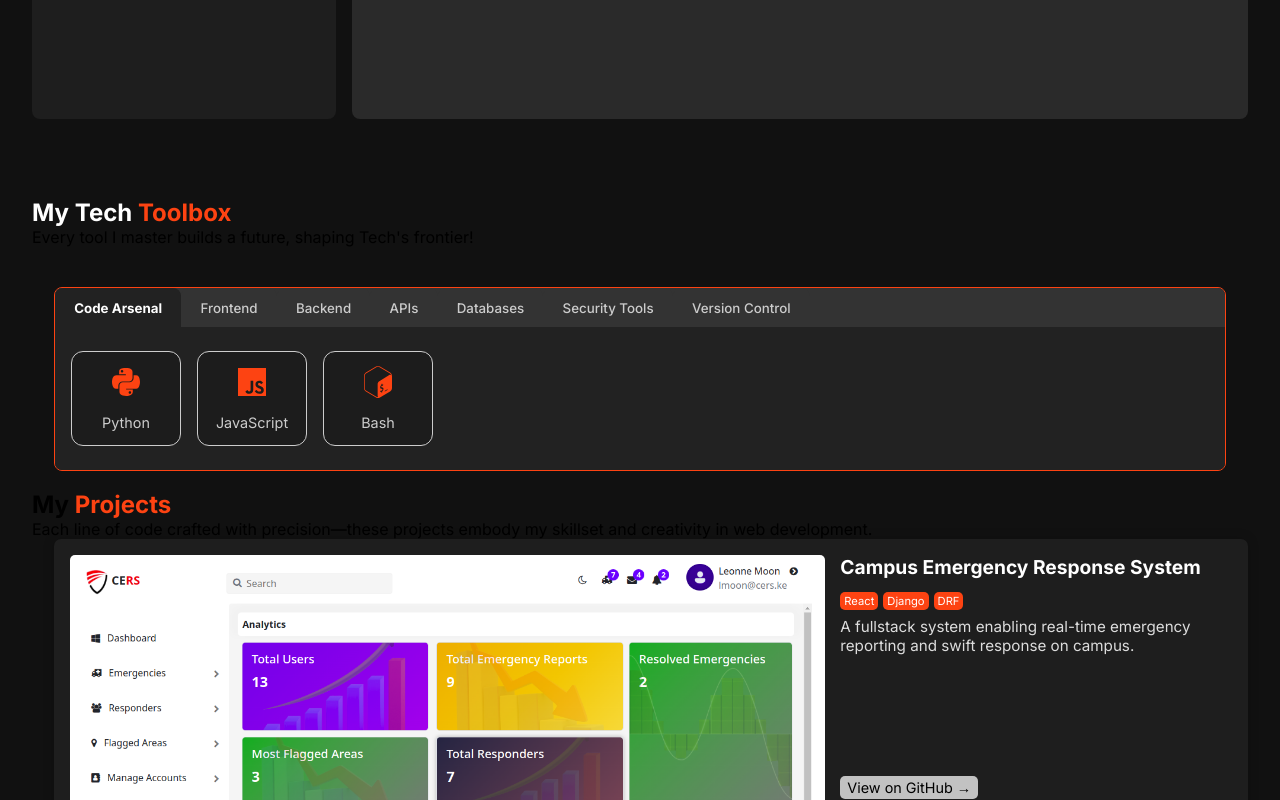
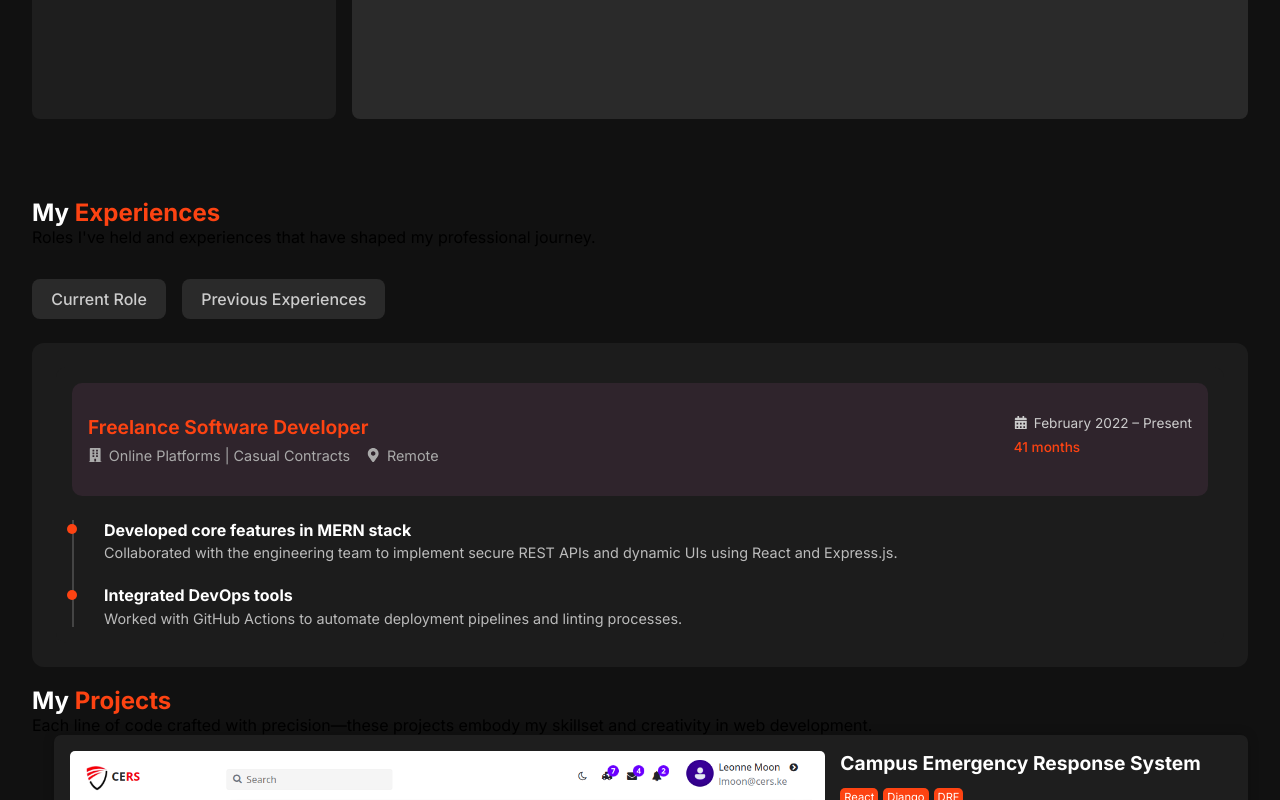
Before and after one commit to LeonardOgendo/my-developer-portfolio-v2, a React (Vite) app: page / in a window 1280 px wide. Shown: the part 2000-2800 px from the top of the page. Built offline with nearby package versions, Linux system fonts and the light colour scheme.

Commit message:
Add Experiences section

```diff
--- a/src/App.jsx
+++ b/src/App.jsx
@@ -3,11 +3,12 @@ import './styles/styles.css';
 import Navigation from "./components/Navigation";
 import AboutMe from "./components/AboutMe";
 import TechnicalSkills from './components/technical-skills/Technical Skills';
-import TechStack from "./components/TechStack";
+import Experiences from './components/experiences/Experiences';
 import MyProjects from "./components/MyProjects";
 import MyCertificates from "./components/MyCertificates";
 import Contact from "./components/Contact";
 import Footer from "./components/Footer";
+
 
 function App(){
     return(
@@ -16,7 +17,7 @@ function App(){
             <div className="grey-body">
                 <AboutMe />
                 <TechnicalSkills />
-                <TechStack />
+                <Experiences />
                 <MyProjects />
                 <MyCertificates />
                 <Contact />
--- a/src/components/TechStack.jsx
+++ /dev/null
@@ -1,94 +0,0 @@
-import { useState } from 'react';
-import {
-  FaHtml5, FaCss3Alt, FaJs, FaReact, FaNodeJs, FaPython,
-  FaCodeBranch, FaBug, FaLock, FaLinux, FaNetworkWired, FaGitAlt, FaGithub, FaBootstrap, FaSkullCrossbones
-} from 'react-icons/fa';
-import {
-  SiMongodb, SiDjango, SiPostgresql, SiExpress,
-  SiFirebase, SiMysql, SiTailwindcss, SiRedux, SiBurpsuite, SiGnubash
-} from 'react-icons/si';
-
-const techData = {
-  "Code Arsenal": [
-    { name: 'Python', icon: <FaPython /> },
-    { name: 'JavaScript', icon: <FaJs /> },
-    { name: 'Bash', icon: <SiGnubash /> },
-  ],
-  "Frontend": [
-    { name: 'HTML5', icon: <FaHtml5 /> },
-    { name: 'CSS3', icon: <FaCss3Alt /> },
-    { name: 'React.js', icon: <FaReact /> },
-    { name: 'Tailwind', icon: <SiTailwindcss /> },
-    { name: 'Redux', icon: <SiRedux /> },
-    { name: 'Bootstrap', icon: <FaBootstrap /> }
-
-  ],
-  "Backend": [
-    { name: 'Node.js', icon: <FaNodeJs /> },
-    { name: 'Express.js', icon: <SiExpress /> },
-    { name: 'Django', icon: <SiDjango /> }
-  ],
-  "APIs": [
-    { name: 'RESTful APIs', icon: <FaCodeBranch /> },
-    { name: 'Firebase', icon: <SiFirebase /> }
-  ],
-  "Databases": [
-    { name: 'MongoDB', icon: <SiMongodb /> },
-    { name: 'PostgreSQL', icon: <SiPostgresql /> },
-    { name: 'MySQL', icon: <SiMysql /> }
-  ],
-  "Security Tools": [
-    { name: 'Burp Suite', icon: <SiBurpsuite /> },
-    { name: 'Kali Linux', icon: <FaLinux /> },
-    { name: 'Vuln Scanners', icon: <FaBug /> },
-    { name: 'Metasploit', icon: <FaSkullCrossbones /> },
-    { name: 'OSINT', icon: <FaLock /> },
-    { name: 'Nmap', icon: <FaNetworkWired /> }
-  ],
-  "Version Control": [
-    { name: 'Git', icon: <FaGitAlt /> },
-    { name: 'GitHub', icon: <FaGithub /> }
-  ]
-};
-
-const TechStack = () => {
-  const [activeTab, setActiveTab] = useState("Code Arsenal");
-
-  return (
-    <div className="section-body" id="tech-stack">
-      <h2 className='section-title'>
-        <span style={{ color: '#fff' }}>My Tech</span> <span style={{ color: '#fd4312' }}>Toolbox</span>
-      </h2>
-      <p className="section-intro">
-      Every tool I master builds a future, shaping Tech's frontier!
-      </p>
-
-      <div className="tab-wrapper">
-        <div className="tabs">
-          {Object.keys(techData).map((category) => (
-            <button
-              key={category}
-              className={`tab-button ${activeTab === category ? 'active' : ''}`}
-              onClick={() => setActiveTab(category)}
-            >
-              {category}
-            </button>
-          ))}
-        </div>
-
-        <div className="tab-content">
-          <div className="tech-grid">
-            {techData[activeTab].map((tech, index) => (
-              <div className="tech-card" key={index}>
-                <div className="tech-icon">{tech.icon}</div>
-                <p className="tech-name">{tech.name}</p>
-              </div>
-            ))}
-          </div>
-        </div>
-      </div>
-    </div>
-  );
-};
-
-export default TechStack;
--- /dev/null
+++ b/src/components/experiences/Experiences.jsx
@@ -0,0 +1,38 @@
+import { useState } from "react";
+import CurrentRole from "./categories/CurrentRole";
+import PreviousExperiences from "./categories/PreviousExperiences";
+
+
+const Experiences = () => {
+
+    const [activeToggle, setActiveToggle] = useState("current-role");
+
+    const handleToggleClick = (toggle) => {
+        setActiveToggle(toggle);
+    };
+
+    return (
+        <section className="section-body" id="experiences">
+            <h2 className="section-title">
+                <span style={{ color: "#fff" }}>My</span>{" "}
+                <span style={{ color: "#fd4312" }}>Experiences</span>
+            </h2>
+
+            <p className="section-intro">
+                Roles I've held and experiences that have shaped my professional journey.
+            </p>
+
+            <div className="experience-toggles">
+                <div onClick={() => handleToggleClick("current-role")} className="experience-toggle">Current Role</div>
+                <div onClick={() => handleToggleClick("previous-experiences")} className="experience-toggle">Previous Experiences</div>
+            </div>
+
+            <div className="experience-content">
+                {activeToggle === "current-role" && <CurrentRole />}
+                {activeToggle === "previous-experiences" && <PreviousExperiences />}
+            </div>
+        </section>
+    );
+};
+
+export default Experiences;
--- /dev/null
+++ b/src/components/experiences/categories/CurrentRole.jsx
@@ -0,0 +1,42 @@
+import { FaBuilding, FaMapMarkerAlt, FaCalendarAlt } from 'react-icons/fa';
+import { calculateMonths } from '../../../shared/utils/dateUtils';
+
+const CurrentRole = () => {
+
+    const monthsDiff = calculateMonths('2022-02-03');
+
+    return (
+        <div className="current-role">
+            <div className="role-header">
+                <div className="role-info">
+                    <h3 className="job-title">Freelance Software Developer</h3>
+                    <div className="company-location">
+                        <span><FaBuilding /> Online Platforms | Casual Contracts</span>
+                        <span><FaMapMarkerAlt /> Remote</span>
+                    </div>
+                </div>
+                <div className="role-duration">
+                    <span><FaCalendarAlt /> February 2022 – Present</span>
+                    <span className="role-months">{monthsDiff} {monthsDiff === 1 ? 'month' : 'months'}</span>
+                </div>
+            </div>
+
+            <div className="role-timeline">
+                <div className="timeline-marker"></div>
+                <div className="timeline-activities">
+                    <div className="activity-item">
+                        <h4>Developed core features in MERN stack</h4>
+                        <p>Collaborated with the engineering team to implement secure REST APIs and dynamic UIs using React and Express.js.</p>
+                    </div>
+                    <div className="activity-item">
+                        <h4>Integrated DevOps tools</h4>
+                        <p>Worked with GitHub Actions to automate deployment pipelines and linting processes.</p>
+                    </div>
+                    {/* Add more activities as needed */}
+                </div>
+            </div>
+        </div>
+    );
+};
+
+export default CurrentRole;
--- /dev/null
+++ b/src/components/experiences/categories/PreviousExperiences.jsx
@@ -0,0 +1,42 @@
+import { FaBuilding, FaMapMarkerAlt, FaCalendarAlt } from 'react-icons/fa';
+import { calculateMonths } from '../../../shared/utils/dateUtils';
+
+const PreviousExperiences = () => {
+
+    const monthsDiff = calculateMonths('2024-05-11');
+
+    return (
+        <div className="current-role">
+            <div className="role-header">
+                <div className="role-info">
+                    <h3 className="job-title">Recon & Asset Mapping Analyst - Bug Bounty</h3>
+                    <div className="company-location">
+                        <span><FaBuilding /> BugCrowd</span>
+                        <span><FaMapMarkerAlt /> Remote</span>
+                    </div>
+                </div>
+                <div className="role-duration">
+                    <span><FaCalendarAlt /> May 2024 – Present</span>
+                    <span className="role-months">{monthsDiff} {monthsDiff === 1 ? 'month' : 'months' }</span>
+                </div>
+            </div>
+
+            <div className="role-timeline">
+                <div className="timeline-marker"></div>
+                <div className="timeline-activities">
+                    <div className="activity-item">
+                        <h4>Developed core features in MERN stack</h4>
+                        <p>Collaborated with the engineering team to implement secure REST APIs and dynamic UIs using React and Express.js.</p>
+                    </div>
+                    <div className="activity-item">
+                        <h4>Integrated DevOps tools</h4>
+                        <p>Worked with GitHub Actions to automate deployment pipelines and linting processes.</p>
+                    </div>
+                    {/* Add more activities as needed */}
+                </div>
+            </div>
+        </div>
+    );
+};
+
+export default PreviousExperiences;
--- /dev/null
+++ b/src/shared/utils/dateUtils.jsx
@@ -0,0 +1,9 @@
+export const calculateMonths = (startDate, endDate = new Date()) => {
+    const start = new Date(startDate);
+    const end = new Date(endDate);
+
+    const years = end.getFullYear() - start.getFullYear();
+    const months = end.getMonth() - start.getMonth();
+
+    return years * 12 + months + 1; // +1 to include the current month
+};
--- a/src/styles/styles.css
+++ b/src/styles/styles.css
@@ -488,93 +488,145 @@ a:visited {
   font-weight: 500;
 }
 
-
-
-
-
-/*-- Tech Stack section */
-
-  .tab-wrapper {
-    margin: 0 22px;
-    border: 1px solid #fd4312;
-    border-radius: 8px;
-    overflow: hidden;
-    background-color: #222;
-    margin-top: 40px;
-  }
-
-  .tabs {
-    display: flex;
-    flex-wrap: wrap;
-    background-color: #333;
-
-
-  }
-
-  .tab-button {
-    border:none;
-    padding: 0.7rem 1.2rem;
-    background-color: #333;
-    color: #ccc;
-    cursor: pointer;
-    transition: background-color 0.3s ease;
-    font-weight: 500;
-    border-top-left-radius: 8px;
-    border-top-right-radius: 8px;
-  }
-
-  .tab-button:hover {
-    background-color: #444;
-
-  }
-
-  .tab-button.active {
-    background-color: #222;
-    color: #fff;
-    font-weight: bold;
-  }
-
-  .tab-content {
-    background-color: #222;
-    padding: 1.5rem 1rem;
-  }
-
-
-  .tech-grid {
-    display: flex;
-    flex-wrap: wrap;
-    gap: 1rem;
-  }
-
-
-  .tech-card {
-    border: 1px solid #ccc;
-    padding: 14px 16px;
-    border-radius: 12px;
-    width: 110px;
-    text-align: center;
-    transition: transform 0.3s ease;
-    background-color: #1c1c1c;
-  }
-
-  .tech-card:hover {
-    transform: scale(1.05);
-    border-color: #fd4312;
-    border-bottom: none;
-  }
-
-  .tech-icon {
-    font-size: 2rem;
-    margin-bottom: 0.5rem;
-    color: #fd4312;
-  }
-
-  .tech-name {
-    color: #ccc;
-    font-size: 0.9rem;
-  }
-
-*/
+/*-- Experiences --*/
+
+.experience-toggles {
+  display: flex;
+  gap: 1rem;
+  margin-top: 2rem;
+}
+
+.experience-toggle {
+  padding: 0.6rem 1.2rem;
+  background-color: #2a2a2a;
+  color: #ccc;
+  border-radius: 8px;
+  font-weight: 500;
+  cursor: default;
+  user-select: none;
+  transition: background-color 0.3s ease;
+}
+
+.experience-toggle:hover {
+  background-color: #fd4312;
+  color: #fff;
+}
+
+.experience-content {
+  margin-top: 1.5rem;
+  background-color: #1c1c1c;
+  padding: 1.5rem;
+  border-radius: 12px;
+  min-height: 200px; /* placeholder height for now */
+}
+
+/* Current Role */
+
+.current-role {
+  width: 100%;
+  padding: 1rem;
+  background-color: #1c1c1c;
+  border-radius: 10px;
+}
+
+.role-header {
+  display: flex;
+  justify-content: space-between;
+  align-items: flex-start;
+  margin-bottom: 1.5rem;
+  background-color: #2F242C;
+  padding: 2rem 1rem;
+  border-radius: 10px;
+}
+
+.role-info {
+  display: flex;
+  flex-direction: column;
+  color: #fff;
+}
+
+.job-title {
+  margin-bottom: 0.5rem;
+  font-size: 1.2rem;
+  font-weight: 650;
+  color: #fd4312;
+}
+
+.company-location {
+  display: flex;
+  gap: 1rem;
+  font-size: 0.9rem;
+  color: #aaa;
+}
+
+.company-location span,
+.role-duration span {
+  display: flex;
+  align-items: center;
+  gap: 0.4rem;
+}
+
+.role-duration {
+  text-align: right;
+  font-size: 0.85rem;
+  color: #ccc;
+}
+
+.role-months {
+  color: #fd4312;
+  font-weight: 500;
+  margin-top: 0.5rem;
+}
+
+.role-timeline {
+  display: flex;
+  position: relative;
+  padding-left: 2rem;
+}
+
+.timeline-marker {
+  position: absolute;
+  left: 0;
+  top: 0;
+  bottom: 0;
+  width: 2px;
+  background-color: #444;
+}
+
+.timeline-activities {
+  display: flex;
+  flex-direction: column;
+  gap: 1.5rem;
+}
+
+.activity-item {
+  position: relative;
+}
+
+.activity-item::before {
+  content: '';
+  position: absolute;
+  left: -2.3rem;
+  top: 0.3rem;
+  width: 10px;
+  height: 10px;
+  background-color: #fd4312;
+  border-radius: 50%;
+}
+
+.activity-item h4 {
+  color: #fff;
+  margin-bottom: 0.3rem;
+  font-size: 1rem;
+}
+
+.activity-item p {
+  margin: 0;
+  font-size: 0.9rem;
+  color: #bbb;
+}
+
+
 
   /*-- MyProjects section --*/
 
```
